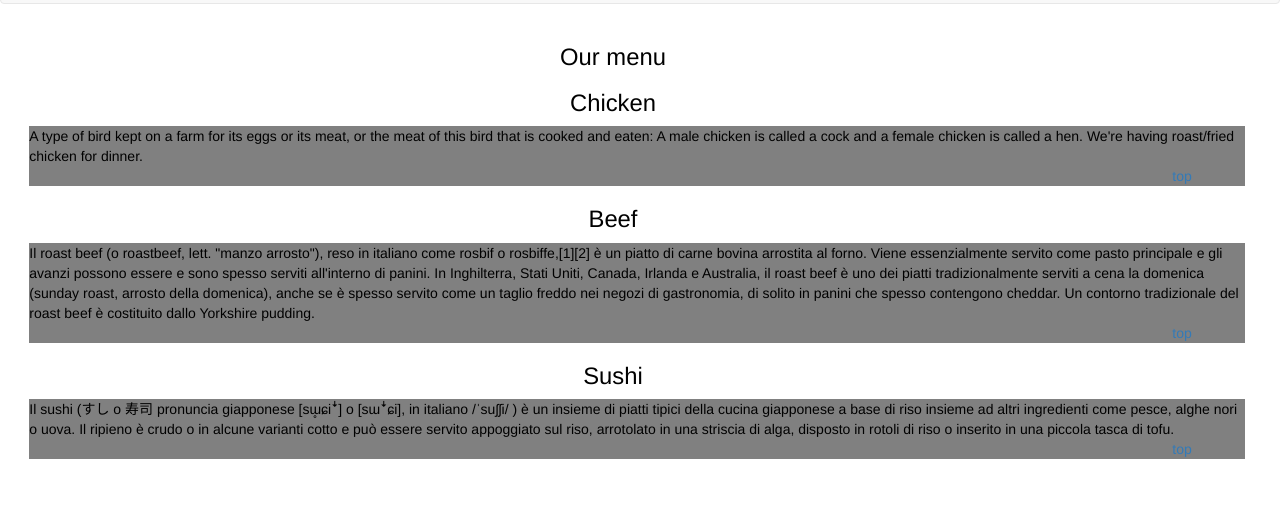
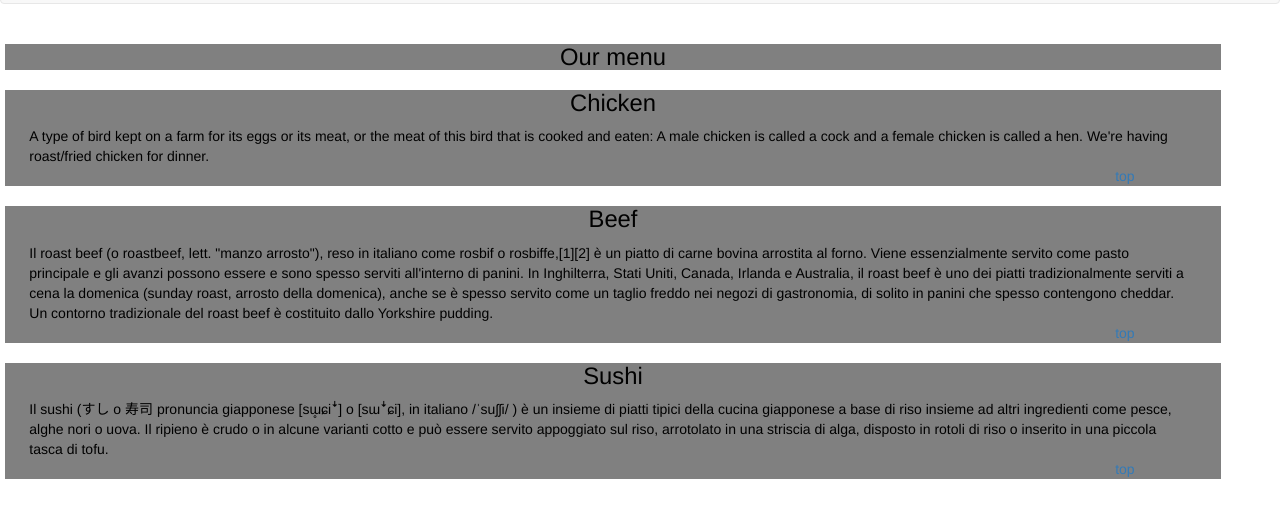
Before and after one commit to Acaralla/mod3_solution, a plain HTML site: page index.html in a window 1280 px wide. Shown: the part 58-576 px from the top of the page. Drawn offline with Linux system fonts and the light colour scheme.

Commit message:
Update styles.css

```diff
--- a/css/styles.css
+++ b/css/styles.css
@@ -13,6 +13,7 @@ h2 {
 
   font-size: 1.7em;
   text-align: center;
+    /**background-color: grey;**/
 }
 
 #topPage {
@@ -47,6 +48,7 @@ p {
 #nav-list{
 	font-size: 1.8em;
 	text-align: center;
+
 }
 .navbar-brand {
   padding-top: 10px;
@@ -69,6 +71,7 @@ p {
 /* BOTTONI */
 #nav-list {
   margin-top: 10px;
+
 }
 #nav-list a {
   color: gray;
@@ -84,15 +87,20 @@ p {
 /* riga content della pagina */
 #tableRow{
 	margin-left: 5px;
+
 }
 /* Simple Responsive Framework. */
 
 .column {
 	align: center;
 	width: 100%;
-	  /**background-color: grey;**/
+	 background-color: grey;
 }
 .columnText{
+	text-align: center-left;
+	width: 95%;
+}
+.columnTitle{
 	text-align: center-left;
 	width: 100%;
 }
```
